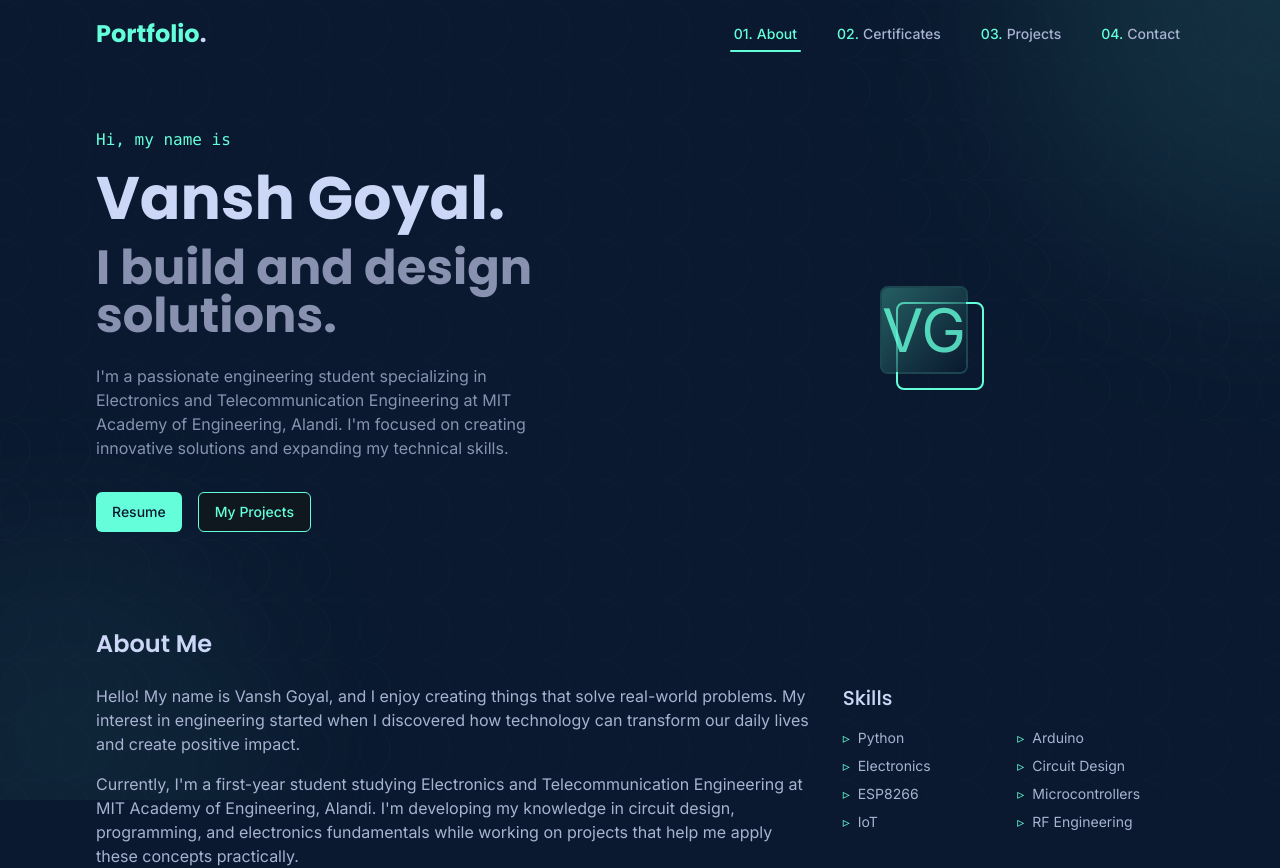
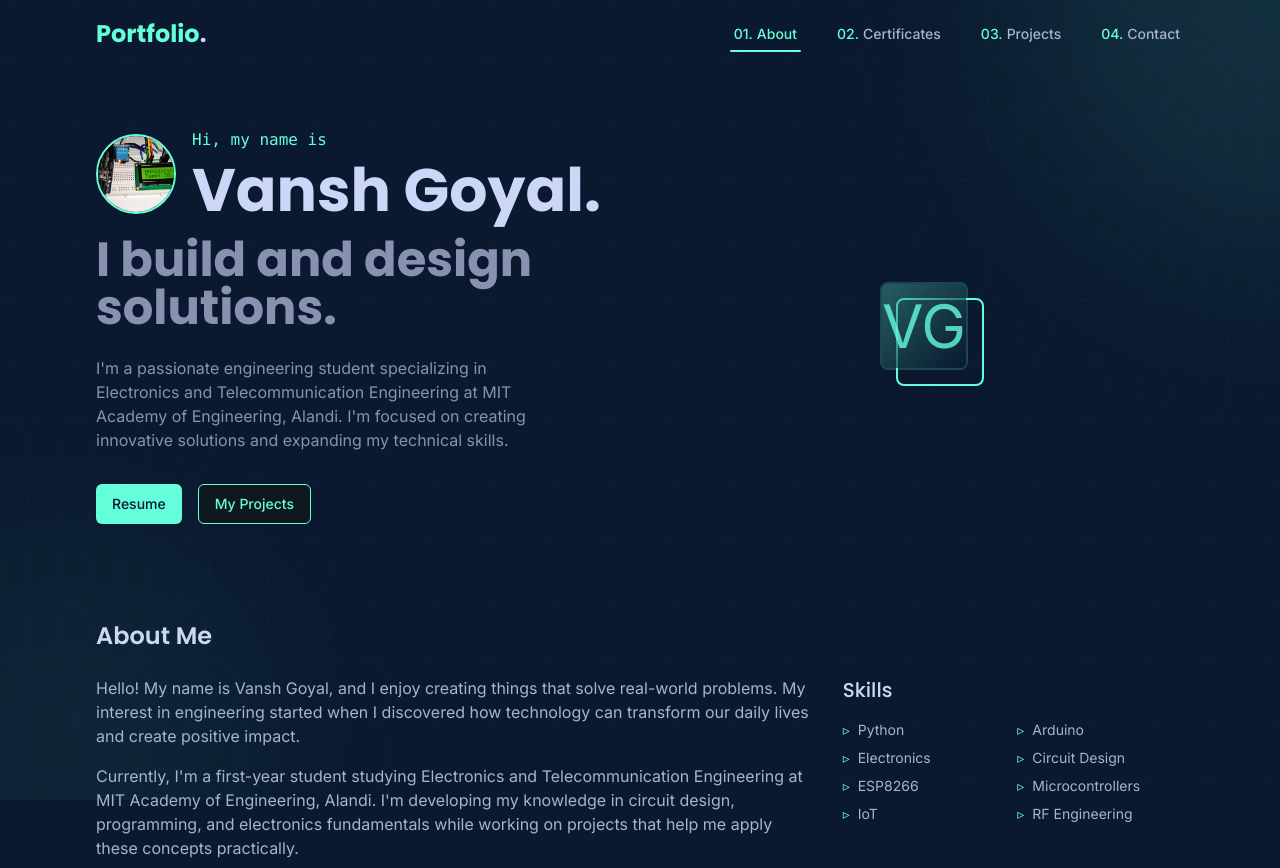
Before and after one commit to Vanshgoyal1234/vansh-goyal, a React (Vite) app: page / in a window 1280 px wide. Shown: the top 868 px of the page. Built offline with nearby package versions, Linux system fonts and the light colour scheme.

Commit message:
Add profile photo
Add profile photo to the about section.

```diff
--- a/src/components/sections/AboutSection.tsx
+++ b/src/components/sections/AboutSection.tsx
@@ -2,16 +2,29 @@
 import React from "react";
 import SectionContainer from "../SectionContainer";
 import { Button } from "@/components/ui/button";
+import { Avatar, AvatarImage, AvatarFallback } from "@/components/ui/avatar";
 
 const AboutSection = () => {
   return (
     <SectionContainer id="about" className="pt-32">
       <div className="grid grid-cols-1 lg:grid-cols-2 gap-12 items-center">
         <div className="animate-slide-in-left">
-          <p className="text-teal mb-4 font-mono">Hi, my name is</p>
-          <h1 className="text-4xl md:text-5xl lg:text-6xl font-bold mb-4 text-lightestSlate">
-            Vansh Goyal.
-          </h1>
+          <div className="flex items-center gap-4 mb-4">
+            <Avatar className="w-20 h-20 border-2 border-teal">
+              <AvatarImage
+                src="/lovable-uploads/4c9b66f6-48b2-4e54-b8b2-10c76081541a.png"
+                alt="Vansh Goyal"
+                className="object-cover"
+              />
+              <AvatarFallback>VG</AvatarFallback>
+            </Avatar>
+            <div>
+              <p className="text-teal mb-2 font-mono">Hi, my name is</p>
+              <h1 className="text-4xl md:text-5xl lg:text-6xl font-bold text-lightestSlate">
+                Vansh Goyal.
+              </h1>
+            </div>
+          </div>
           <h2 className="text-3xl md:text-4xl lg:text-5xl font-bold mb-6 text-slate">
             I build and design solutions.
           </h2>
```
